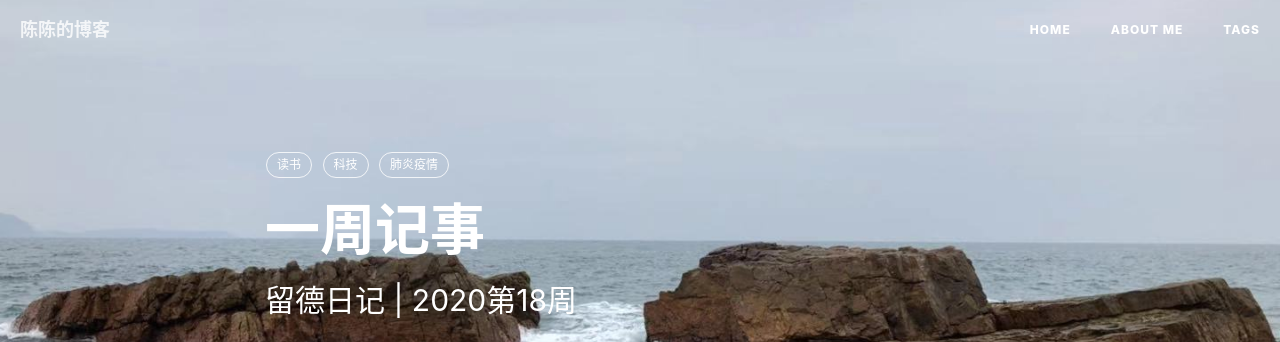
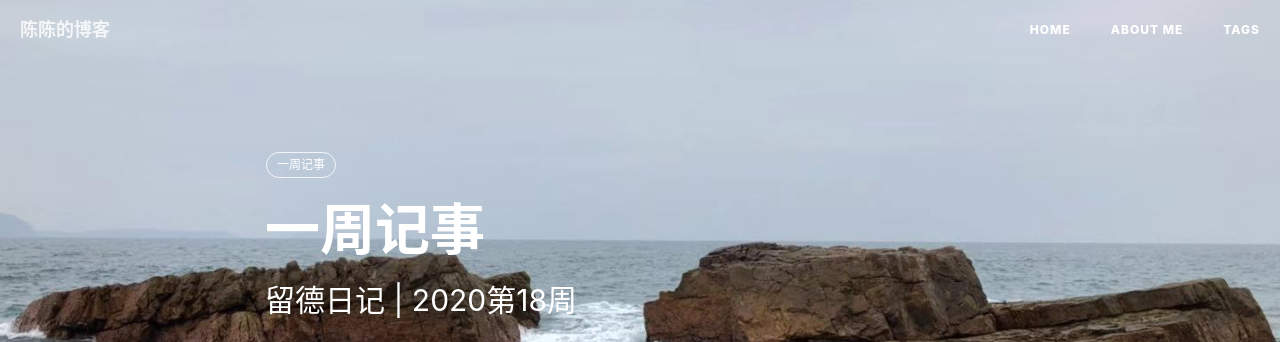
Before and after one commit to chensong212/chensong212.github.io, a Jekyll site: the page built from _posts/2020-05-02-dairy.md, in a window 1280 px wide and 1400 px high. Shown: the top 342 px of the window. Built offline with Jekyll 4.4.1, drawn with Linux system fonts in a browser that asks for light colours; nearby versions of some CDN libraries; comment, search, counter and statistics services are not loaded.

Commit message:
Update 2020-05-02-dairy.md

```diff
--- a/_posts/2020-05-02-dairy.md
+++ b/_posts/2020-05-02-dairy.md
@@ -7,9 +7,7 @@ author:     陈陈
 header-img:
 catalog: true
 tags:
-    - 读书
-    - 科技
-    - 肺炎疫情
+    - 一周记事
 
 ---
 
```
